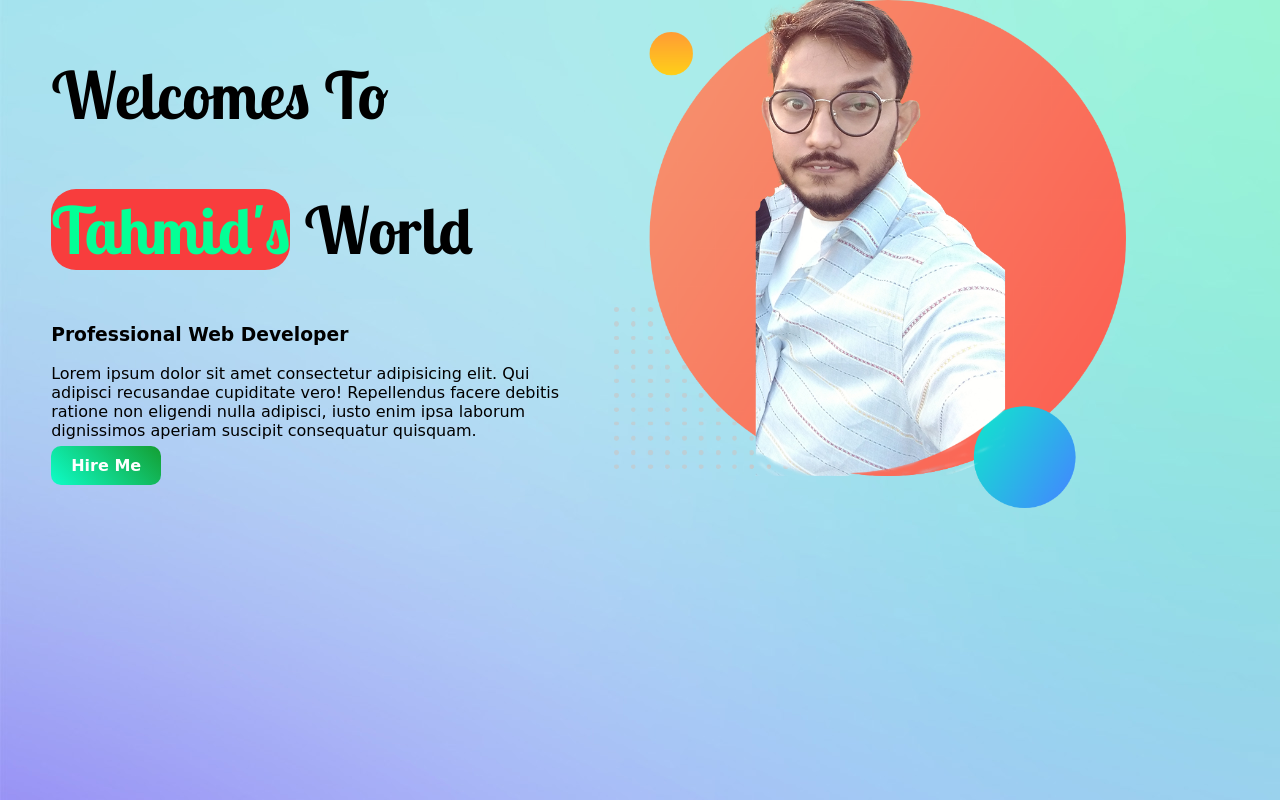
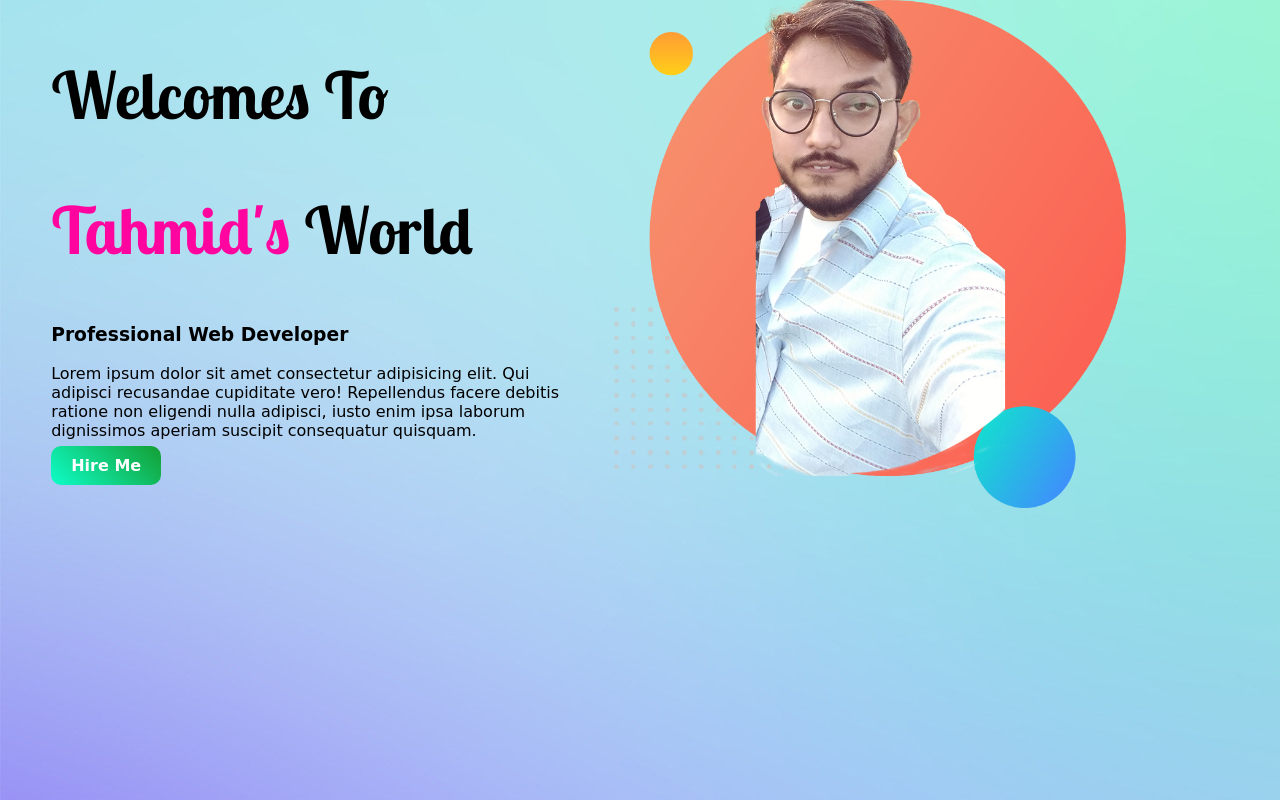
Before and after one commit to tahmid7709/Web-portfolio, a plain HTML site: page index.html in a window 1280 px wide. Drawn offline with Linux system fonts and the light colour scheme; a web font is replaced by a local one.

Commit message:
newdesign

```diff
--- a/style.css
+++ b/style.css
@@ -10,10 +10,10 @@ body{
 
 }
 .text-highlight{
-    color: #04ff96;
-    color: plum purple;
-    background-color: rgb(248, 61, 61);
-    border-radius:25px ;
+    color: #ff049f;
+    ;
+
+
 }
 .width{
     width: 40%;
```
